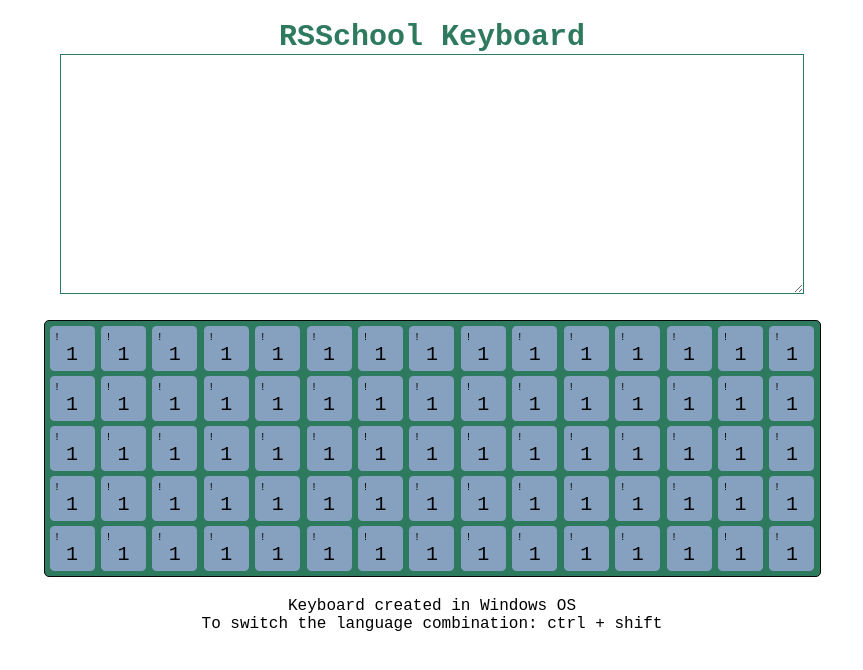
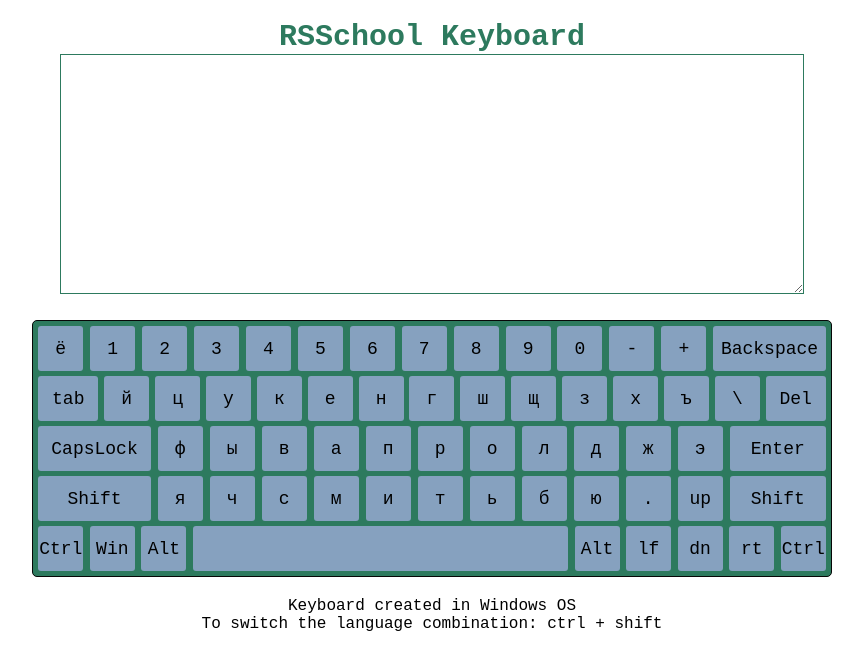
Before and after one commit to KirillVM/virtual-keyboard, a website: page index.html in a window 1280 px wide. Shown: the whole page, without its empty margins (208-1071 px from the left). Drawn offline with Linux system fonts and the light colour scheme.

Commit message:
feat: add data.js, impliment ability to add wide and large buttons in keyboard class, update buttons and keyboard css

```diff
--- a/index.html
+++ b/index.html
@@ -8,8 +8,9 @@
   <title>Document</title>
 </head>
 <body class="page wrapper">
-   <script src="src/scripts/button.js"></script>
-   <script src="src/scripts/keyboard.js"></script>
-   <script src="src/scripts/index.js"></script>
+  <script src="src/scripts/data.js"></script>
+  <script src="src/scripts/button.js"></script>
+  <script src="src/scripts/keyboard.js"></script>
+  <script src="src/scripts/index.js"></script>
 </body>
 </html>
--- a/src/sass/base/_buttons.scss
+++ b/src/sass/base/_buttons.scss
@@ -3,9 +3,9 @@
   flex-direction: column;
   justify-content: center;
   align-items: center;
-  font-size: 2rem;
+  font-size: 1.8rem;
   background: #86a1bf;
-  border-radius: 10%;
+  border-radius: 0.3rem;
   transition: 0.3s;
     &:hover {
       cursor: pointer;
@@ -16,12 +16,30 @@
 .keyboard__button_normal {
   width: 4.5rem;
   height: 4.5rem;
-  text-align: center;
+}
+
+.keyboard__button_semi-wide {
+  width: 6rem;
+  height: 4.5rem;
+}
+
+.keyboard__button_wide {
+  width: 9.6rem;
+  height: 4.5rem;
+}
+
+.keyboard__button_large {
+  width: 11.25rem;
+  height: 4.5rem;
+}
+
+.keyboard__button_space {
+  width: 37.5rem;
+  height: 4.5rem;
 }
 
 
 .button__content {
-
   text-align: center;
   align-self: center;
 }
--- a/src/sass/components/_keyboard.scss
+++ b/src/sass/components/_keyboard.scss
@@ -9,7 +9,7 @@
 }
 
 .keyboard {
-  width: 76.5rem;
+  width: 78.75rem;
   display: flex;
   flex-wrap: wrap;
   justify-content: space-between;
--- /dev/null
+++ b/src/scripts/data.js
@@ -0,0 +1,66 @@
+const buttonNames = {
+  ё: 'ё',
+  '1n': '1',
+  '2n': '2',
+  '3n': '3',
+  '4n': '4',
+  '5n': '5',
+  '6n': '6',
+  '7n': '7',
+  '8n': '8',
+  '9n': '9',
+  '0n': '0',
+  '-': '-',
+  '+': '+',
+  backspace: 'Backspace',
+  tab: 'tab',
+  й: 'й',
+  ц: 'ц',
+  у: 'у',
+  к: 'к',
+  е: 'е',
+  н: 'н',
+  г: 'г',
+  ш: 'ш',
+  щ: 'щ',
+  з: 'з',
+  х: 'х',
+  ъ: 'ъ',
+  '\\': '\\',
+  del: 'Del',
+  capslock: 'CapsLock',
+  ф: 'ф',
+  ы: 'ы',
+  в: 'в',
+  а: 'а',
+  п: 'п',
+  р: 'р',
+  о: 'о',
+  л: 'л',
+  д: 'д',
+  ж: 'ж',
+  э: 'э',
+  enter: 'Enter',
+  shiftLeft: 'Shift',
+  я: 'я',
+  ч: 'ч',
+  с: 'с',
+  м: 'м',
+  и: 'и',
+  т: 'т',
+  ь: 'ь',
+  б: 'б',
+  ю: 'ю',
+  '.': '.',
+  arrowUp: 'up',
+  shiftRight: 'Shift',
+  ctrlLeft: 'Ctrl',
+  win: 'Win',
+  altLeft: 'Alt',
+  space: '',
+  altRight: 'Alt',
+  arrowLeft: 'lf',
+  arrowDown: 'dn',
+  arrowRight: 'rt',
+  ctrlRight: 'Ctrl',
+};
--- a/src/scripts/keyboard.js
+++ b/src/scripts/keyboard.js
@@ -1,6 +1,6 @@
 class Keyboard {
-  constructor() {
-    this.buttonNames = null;
+  constructor(buttonNames) {
+    this.buttonNames = buttonNames;
     this.keyboardContainer = document.createElement('div');
     this.keyboardWrapper = document.createElement('div');
     this.keyboardBody = document.createElement('div');
@@ -24,13 +24,36 @@ class Keyboard {
 
   createKeyboardBody() {
     this.keyboardBody.classList.add('keyboard');
-    for (let i = 0; i < this.buttonsInColumn; i += 1) {
-      for (let j = 0; j < this.buttonsInRow; j += 1) {
-        let button = new Button('normal', '1', '!');
-        this.keyboardBody.append(button.createKey());
+    let button = NaN;
+    Object.keys(this.buttonNames).forEach((element) => {
+      switch (element) {
+        case 'tab':
+        case 'del':
+          button = new Button('semi-wide', this.buttonNames[element], '');
+          break;
+
+        case 'enter':
+        case 'shiftRight':
+          button = new Button('wide', this.buttonNames[element], '');
+          break;
+
+        case 'backspace':
+        case 'capslock':
+        case 'shiftLeft':
+          button = new Button('large', this.buttonNames[element], '');
+          break;
+
+        case 'space':
+          button = new Button('space', this.buttonNames[element], '');
+          break;
+
+        default:
+          button = new Button('normal', this.buttonNames[element], '');
+          break;
       }
-    }
-
+      this.keyboardBody.append(button.createKey());
+      console.log(element);
+    });
     return this.keyboardBody;
   }
 
@@ -66,7 +89,7 @@ class Keyboard {
   }
 }
 
-const myKeyboard = new Keyboard();
+const myKeyboard = new Keyboard(buttonNames);
 document.body.append(myKeyboard.createKeyboard());
 
 // const buttonsNameRu = { {name: 'ё', type: 'noramal'}, }
```
Also changed, not shown: src/sass/style.css, src/scripts/textarea.js (deleted), 1 other file.
